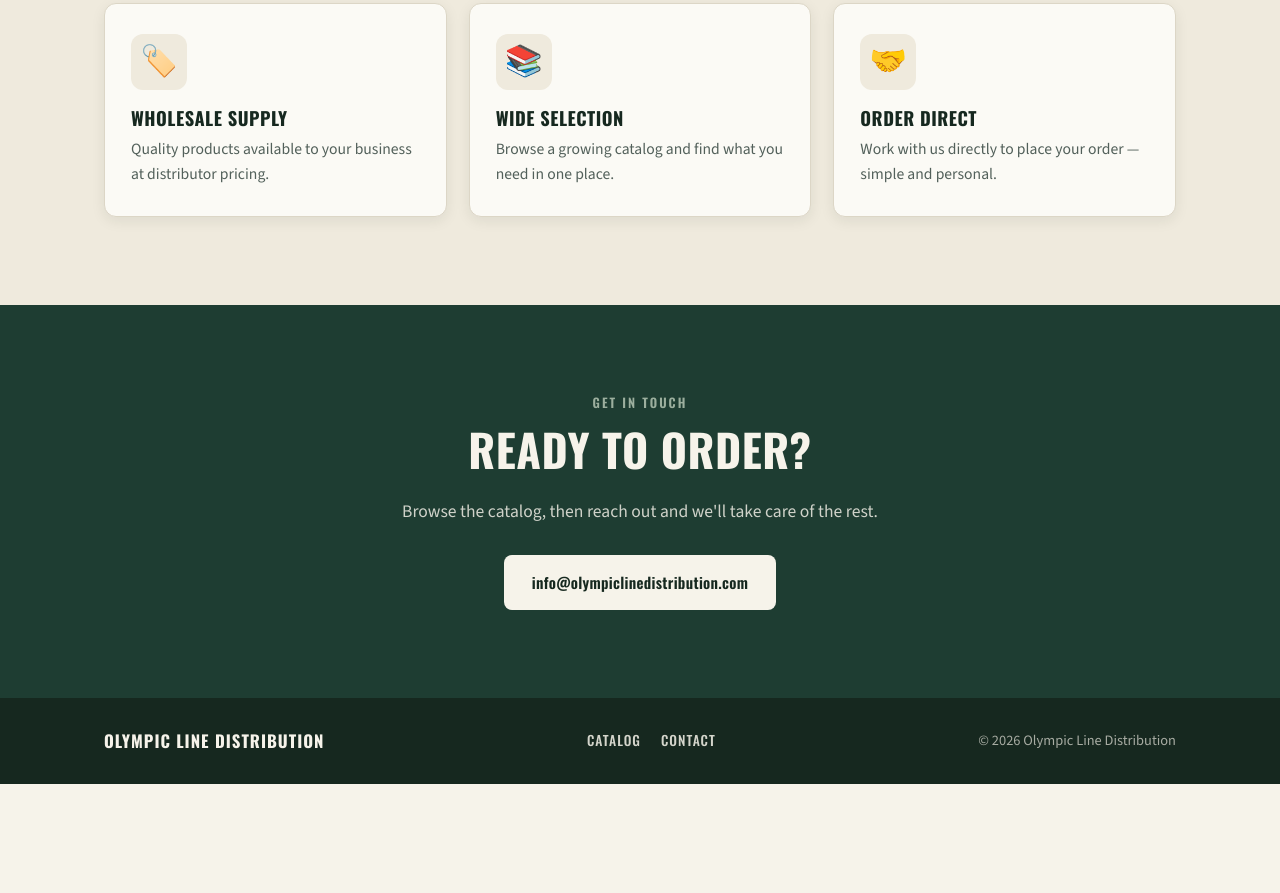
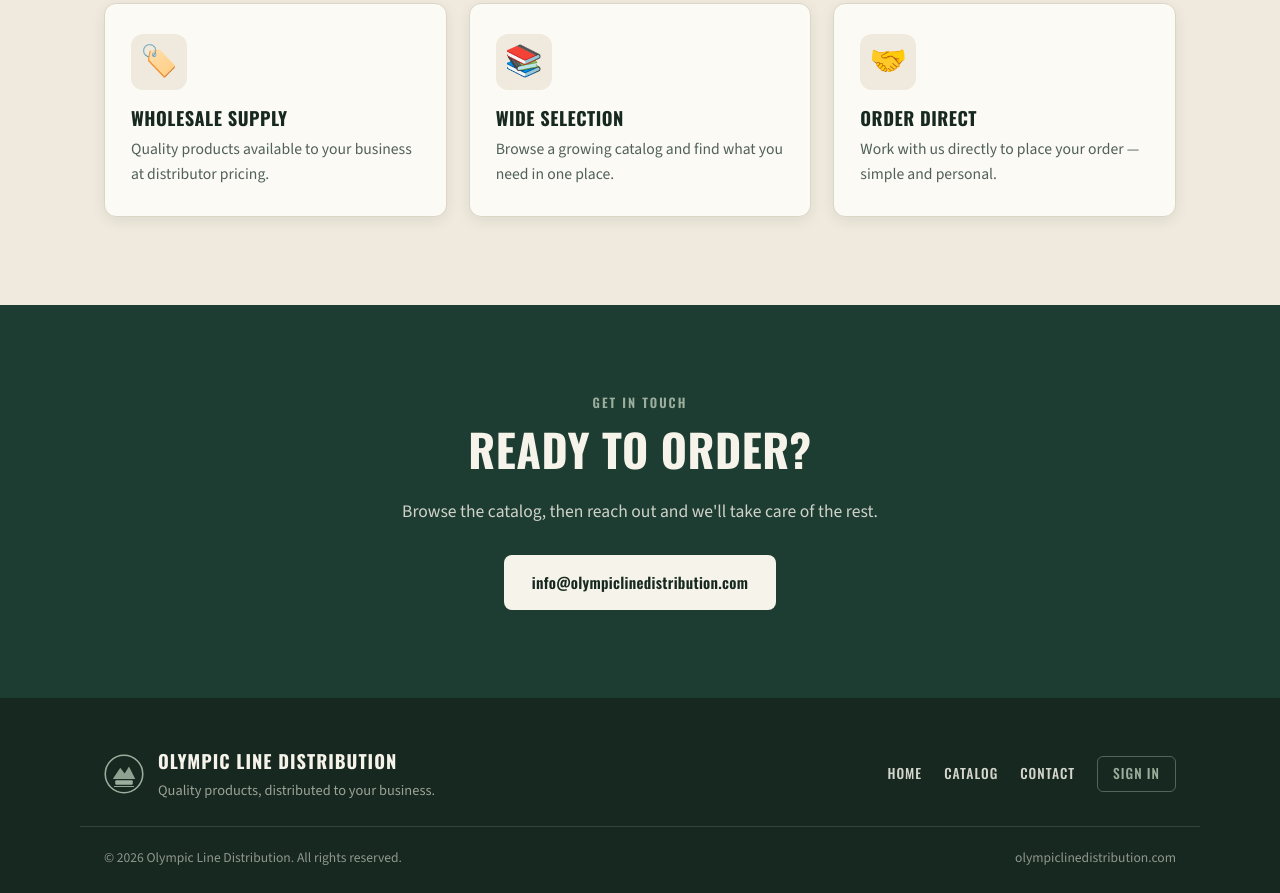
Before and after one commit to Cheftyz/olympic-line-distribution, a website: page public/index.html in a window 1280 px wide. Shown: the part 1125-2018 px from the top of the page. Before the commit the page ends 1909 px from the top, so only its background shows below. Drawn offline with nearby package versions, Linux system fonts and the light colour scheme.

Commit message:
Add footer Sign In link and richer themed footer
Make the admin login reachable from the front page via a Sign In link in
the footer, and upgrade the footer (emblem, tagline, divider, domain row)
to match the site theme. Applied to home and catalog pages.

Co-Authored-By: Claude Opus 4.8 <noreply@anthropic.com>

```diff
--- a/public/index.html
+++ b/public/index.html
@@ -100,13 +100,31 @@
 
   <!-- ===== Footer ===== -->
   <footer class="site-footer">
+    <div class="container footer-inner">
+      <div class="footer-brand">
+        <span class="footer-emblem" aria-hidden="true">
+          <svg viewBox="0 0 64 64" width="40" height="40" role="img">
+            <circle cx="32" cy="32" r="30" fill="none" stroke="currentColor" stroke-width="2.5"/>
+            <path d="M14 40 L26 22 L33 31 L40 20 L50 40 Z" fill="currentColor" opacity="0.9"/>
+            <rect x="18" y="42" width="28" height="7" rx="1.5" fill="currentColor"/>
+            <line x1="16" y1="52" x2="48" y2="52" stroke="currentColor" stroke-width="1.5"/>
+          </svg>
+        </span>
+        <div>
+          <span class="brand-name footer-name">OLYMPIC LINE DISTRIBUTION</span>
+          <p class="footer-tag">Quality products, distributed to your business.</p>
+        </div>
+      </div>
+      <nav class="footer-links" aria-label="Footer">
+        <a href="/">Home</a>
+        <a href="/catalog">Catalog</a>
+        <a href="/#contact">Contact</a>
+        <a href="/admin/login" class="footer-signin">Sign In</a>
+      </nav>
+    </div>
     <div class="container footer-bottom">
-      <span class="brand-name footer-name">OLYMPIC LINE DISTRIBUTION</span>
-      <nav class="footer-links">
-        <a href="/catalog">Catalog</a>
-        <a href="#contact">Contact</a>
-      </nav>
-      <span>&copy; <span id="year"></span> Olympic Line Distribution</span>
+      <span>&copy; <span id="year"></span> Olympic Line Distribution. All rights reserved.</span>
+      <span>olympiclinedistribution.com</span>
     </div>
   </footer>
 
--- a/public/styles.css
+++ b/public/styles.css
@@ -210,18 +210,21 @@ a:hover { color: var(--green-900); }
 .contact-lede { color: rgba(246,243,234,0.82); font-size: 1.1rem; margin: 0 0 30px; }
 
 /* ===== Footer ===== */
-.site-footer { background: var(--green-900); color: var(--cream-100); padding: 30px 0; }
-.footer-bottom {
+.site-footer { background: var(--green-900); color: var(--cream-100); padding: 48px 0 24px; }
+.footer-inner {
   display: flex;
   justify-content: space-between;
   align-items: center;
-  gap: 12px;
+  gap: 28px;
   flex-wrap: wrap;
-  font-size: 0.9rem;
-  color: rgba(246,243,234,0.65);
+  padding-bottom: 24px;
+  border-bottom: 1px solid rgba(246,243,234,0.14);
 }
-.footer-name { color: var(--cream-100); font-size: 1.05rem; }
-.footer-links { display: flex; gap: 20px; }
+.footer-brand { display: flex; align-items: center; gap: 14px; }
+.footer-emblem { color: var(--sage-300); display: flex; flex-shrink: 0; }
+.footer-name { color: var(--cream-100); font-size: 1.15rem; display: block; }
+.footer-tag { color: rgba(246,243,234,0.6); margin: 4px 0 0; font-size: 0.9rem; }
+.footer-links { display: flex; gap: 22px; flex-wrap: wrap; align-items: center; }
 .footer-links a {
   color: rgba(246,243,234,0.85);
   font-family: var(--font-head);
@@ -230,6 +233,23 @@ a:hover { color: var(--green-900); }
   font-size: 0.85rem;
 }
 .footer-links a:hover { color: var(--white); }
+.footer-signin {
+  color: var(--sage-300) !important;
+  border: 1px solid rgba(156,175,158,0.45);
+  padding: 6px 15px;
+  border-radius: 6px;
+}
+.footer-signin:hover { background: rgba(246,243,234,0.08); color: var(--white) !important; }
+.footer-bottom {
+  display: flex;
+  justify-content: space-between;
+  align-items: center;
+  gap: 12px;
+  flex-wrap: wrap;
+  margin-top: 20px;
+  font-size: 0.85rem;
+  color: rgba(246,243,234,0.55);
+}
 
 /* ===== Catalog ===== */
 .catalog-head {
```
Also changed, not shown: public/catalog.html (+24 -6 lines).
